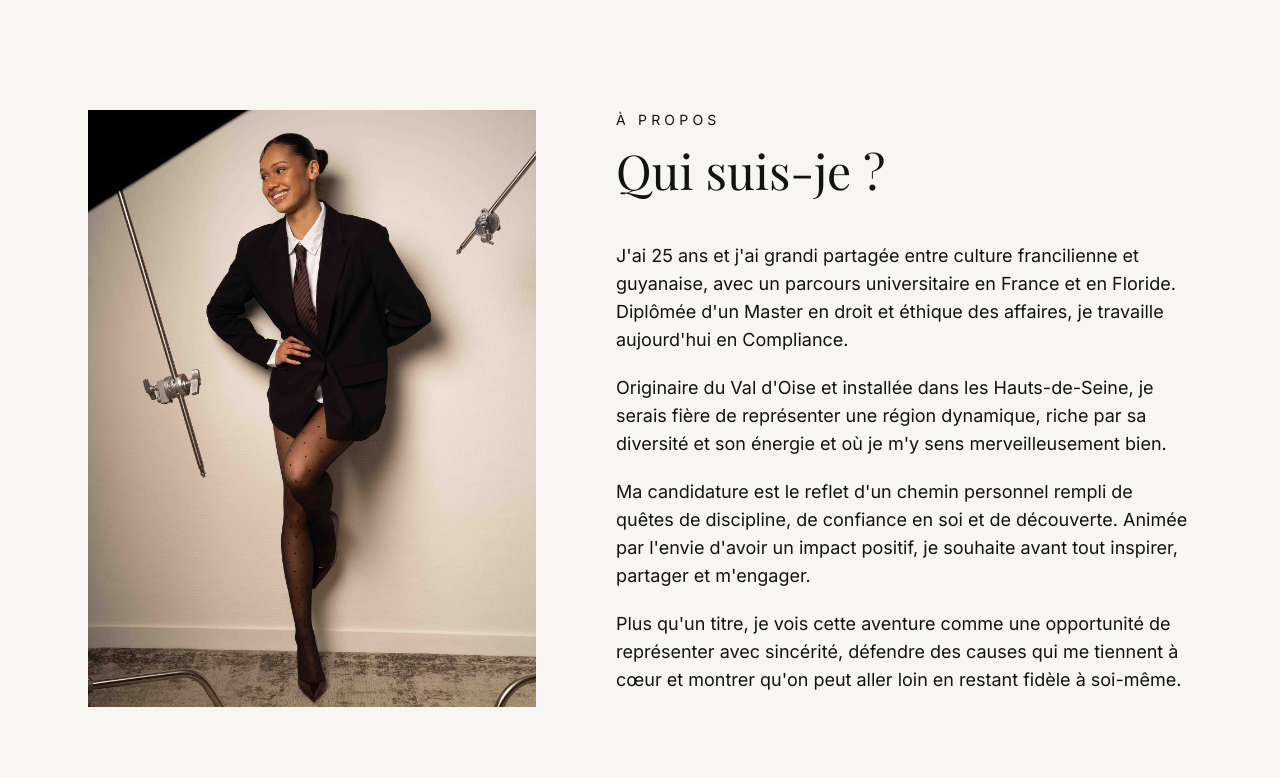
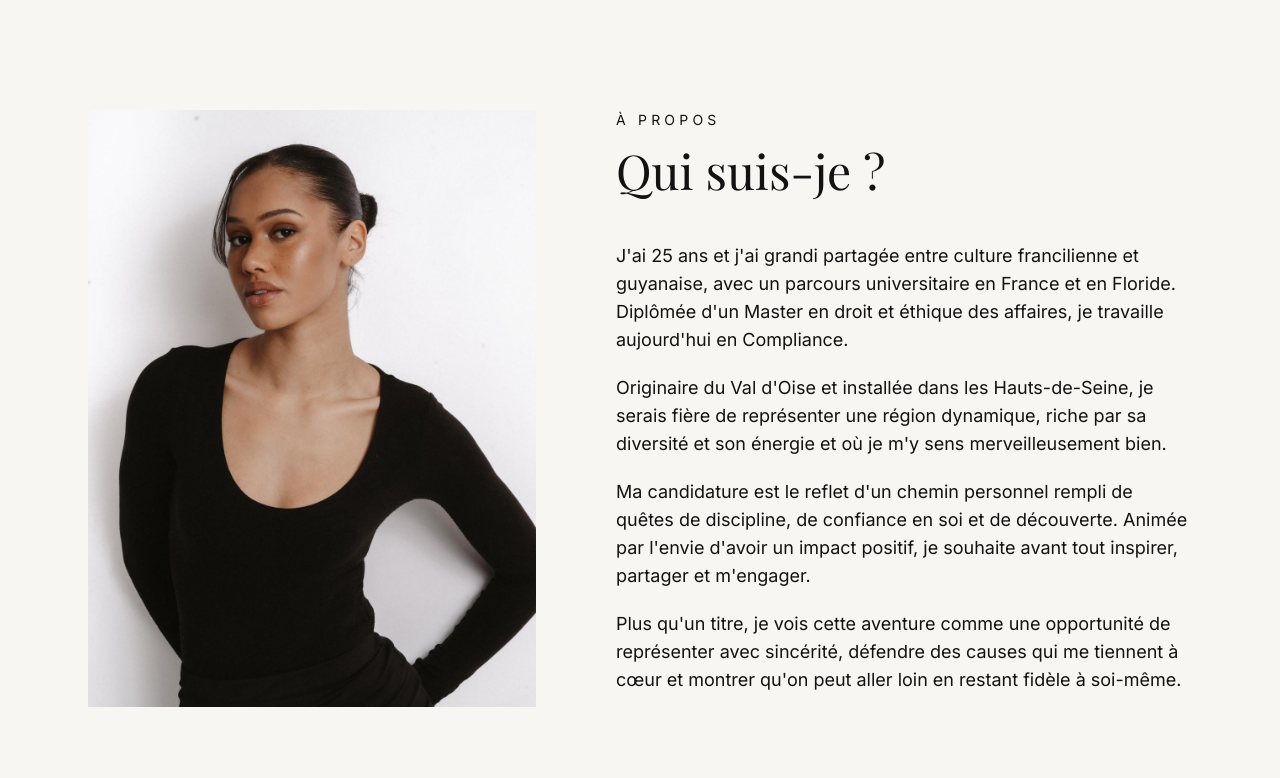
Before and after one commit to Yawleen/janisse-constable-website, a Next.js app: page / in a window 1280 px wide. Shown: the part 802-1580 px from the top of the page. Built offline with nearby package versions, Linux system fonts and the light colour scheme; no server answers.

Commit message:
feat: update About section image

```diff
--- a/components/sections/About.tsx
+++ b/components/sections/About.tsx
@@ -5,7 +5,7 @@ const About = () => {
     <section className="flex flex-col gap-10 lg:flex-row lg:justify-center lg:gap-20">
       <div className="relative w-full self-center max-w-md aspect-3/4 md:min-w-sm">
         <Image
-          src="/images/who-i-am.jpg"
+          src="/images/who-i-am.png"
           fill
           objectFit="cover"
           alt="Janisse Constable portrait"
```
Also changed, not shown: public/images/who-i-am.jpg (deleted), public/images/who-i-am.png (added).
